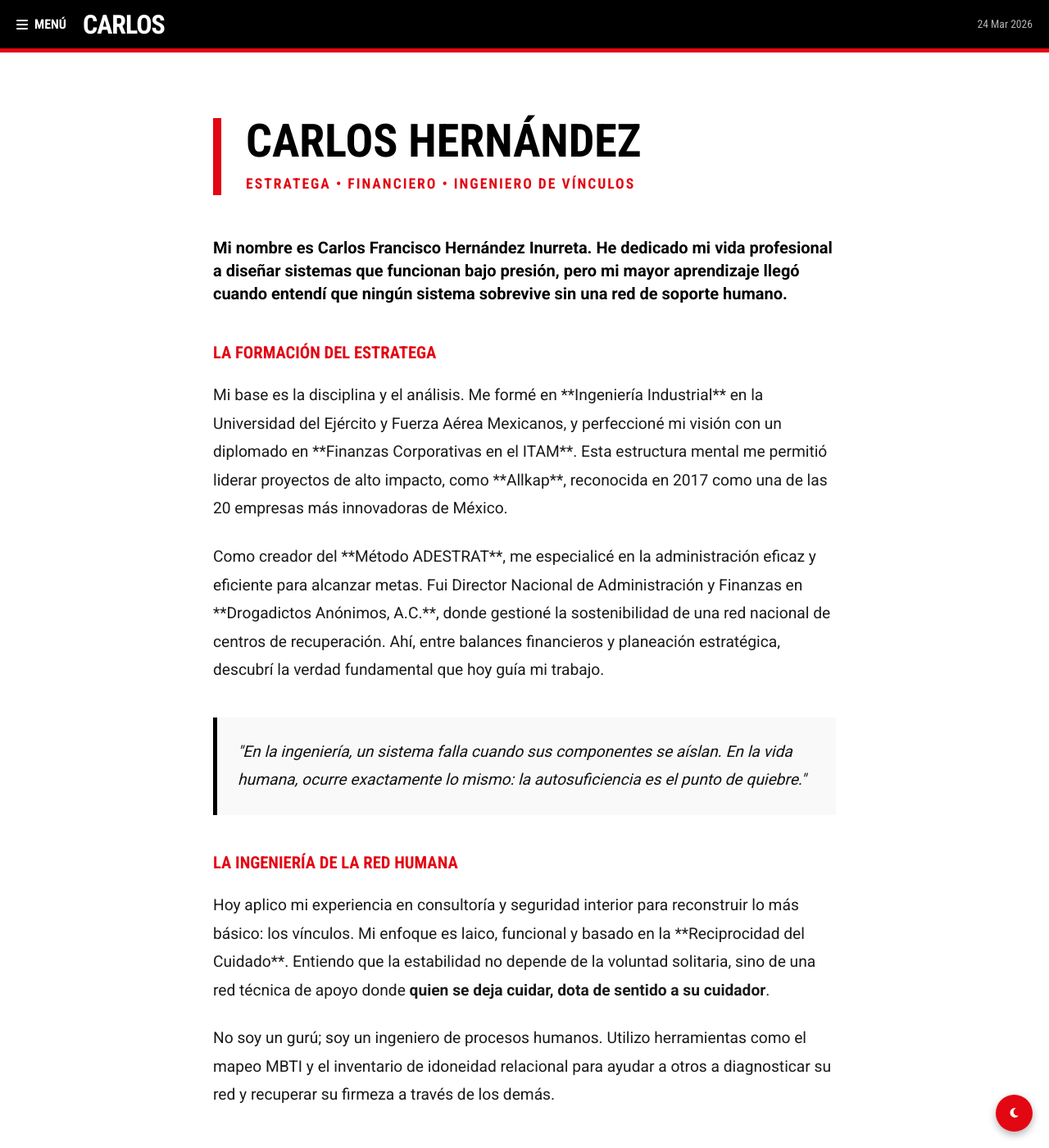
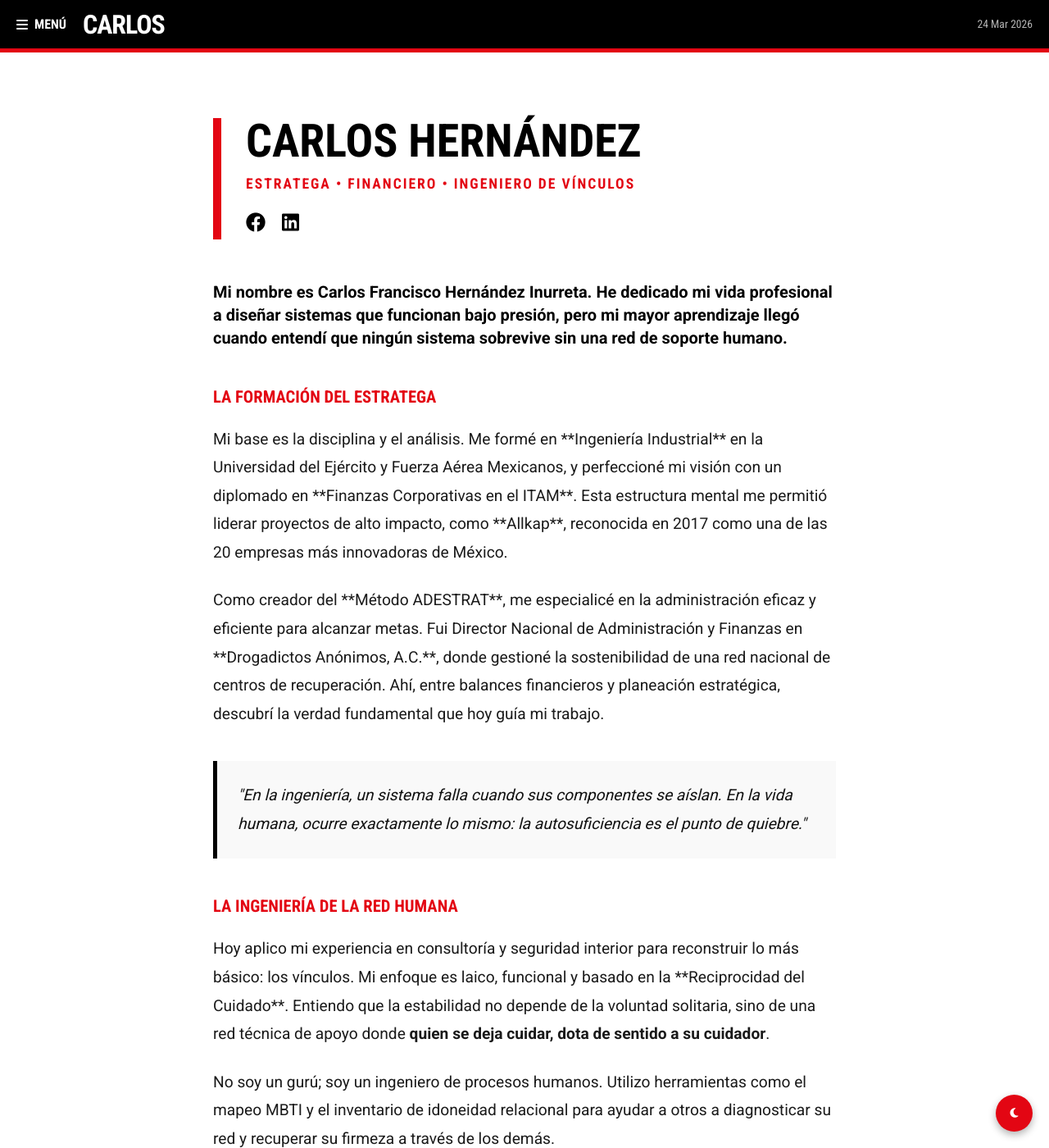
Before and after one commit to cafrhein/muro, a Jekyll site: the page built from acerca.html, in a window 1280 px wide and 1400 px high. Shown: the whole window at 82% size. Built offline with Jekyll 4.4.1, drawn with Linux system fonts in a browser that asks for light colours.

Commit message:
Update acerca.html

```diff
--- a/acerca.html
+++ b/acerca.html
@@ -9,9 +9,18 @@ title: Sobre Carlos | Gestión Estratégica
         <h1 style="font-family: var(--font-heading); font-size: 3.5rem; line-height: 1; text-transform: uppercase; margin-bottom: 10px;">
             Carlos Hernández
         </h1>
-        <p style="font-family: var(--font-heading); font-size: 1.1rem; color: var(--rt-red); font-weight: 700; letter-spacing: 2px; text-transform: uppercase;">
+        <p style="font-family: var(--font-heading); font-size: 1.1rem; color: var(--rt-red); font-weight: 700; letter-spacing: 2px; text-transform: uppercase; margin-bottom: 15px;">
             Estratega • Financiero • Ingeniero de Vínculos
         </p>
+
+        <div class="about-social" style="display: flex; gap: 20px; font-size: 1.5rem;">
+            <a href="https://www.facebook.com/shibalbaa" target="_blank" rel="noopener noreferrer" style="color: var(--rt-black); text-decoration: none; transition: color 0.3s;">
+                <i class="fab fa-facebook"></i>
+            </a>
+            <a href="https://www.linkedin.com/in/hernandezinurreta/?skipRedirect=true" target="_blank" rel="noopener noreferrer" style="color: var(--rt-black); text-decoration: none; transition: color 0.3s;">
+                <i class="fab fa-linkedin"></i>
+            </a>
+        </div>
     </header>
 
     <section class="about-content" style="font-family: var(--font-main); line-height: 1.8; font-size: 1.1rem; color: #333;">
@@ -61,6 +70,7 @@ title: Sobre Carlos | Gestión Estratégica
 </div>
 
 <style>
+    .about-social a:hover { color: var(--rt-red) !important; }
     @media (max-width: 600px) {
         header h1 { font-size: 2.2rem; }
         .about-content { font-size: 1rem; }
```
